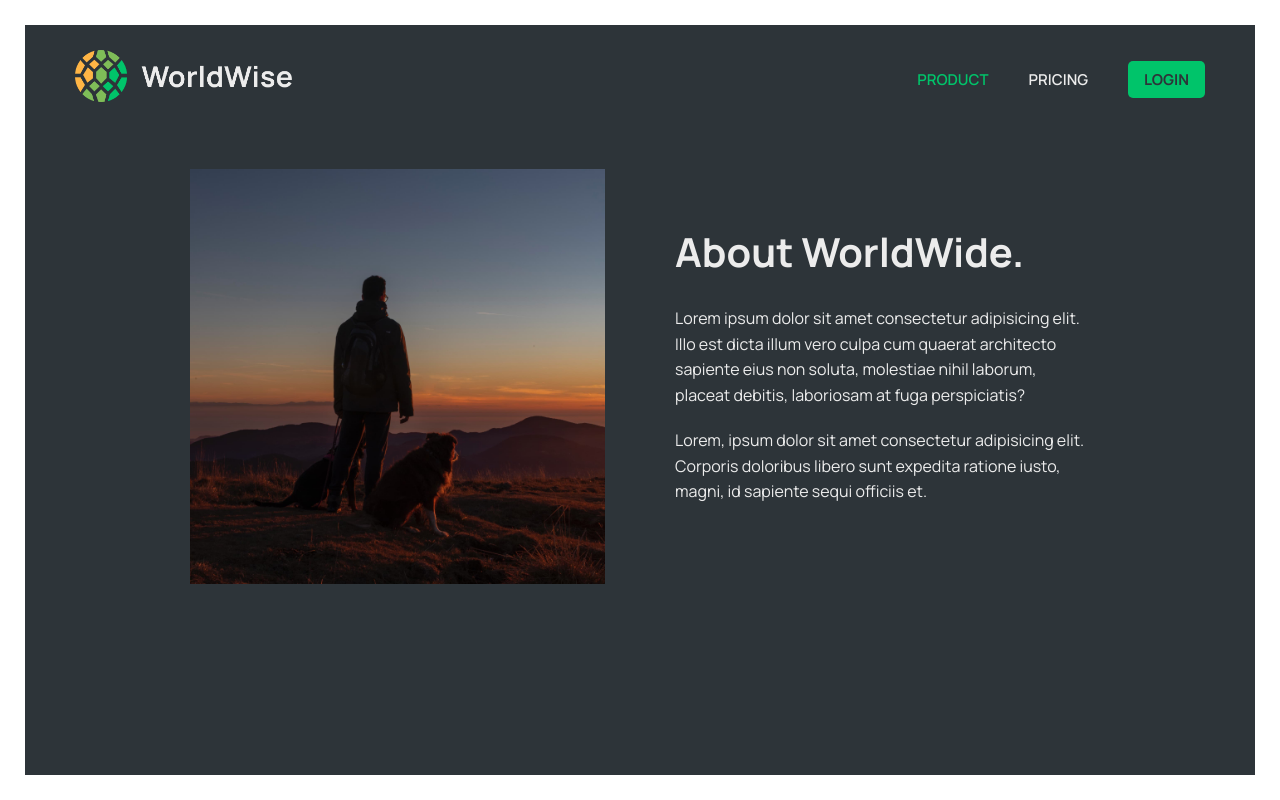
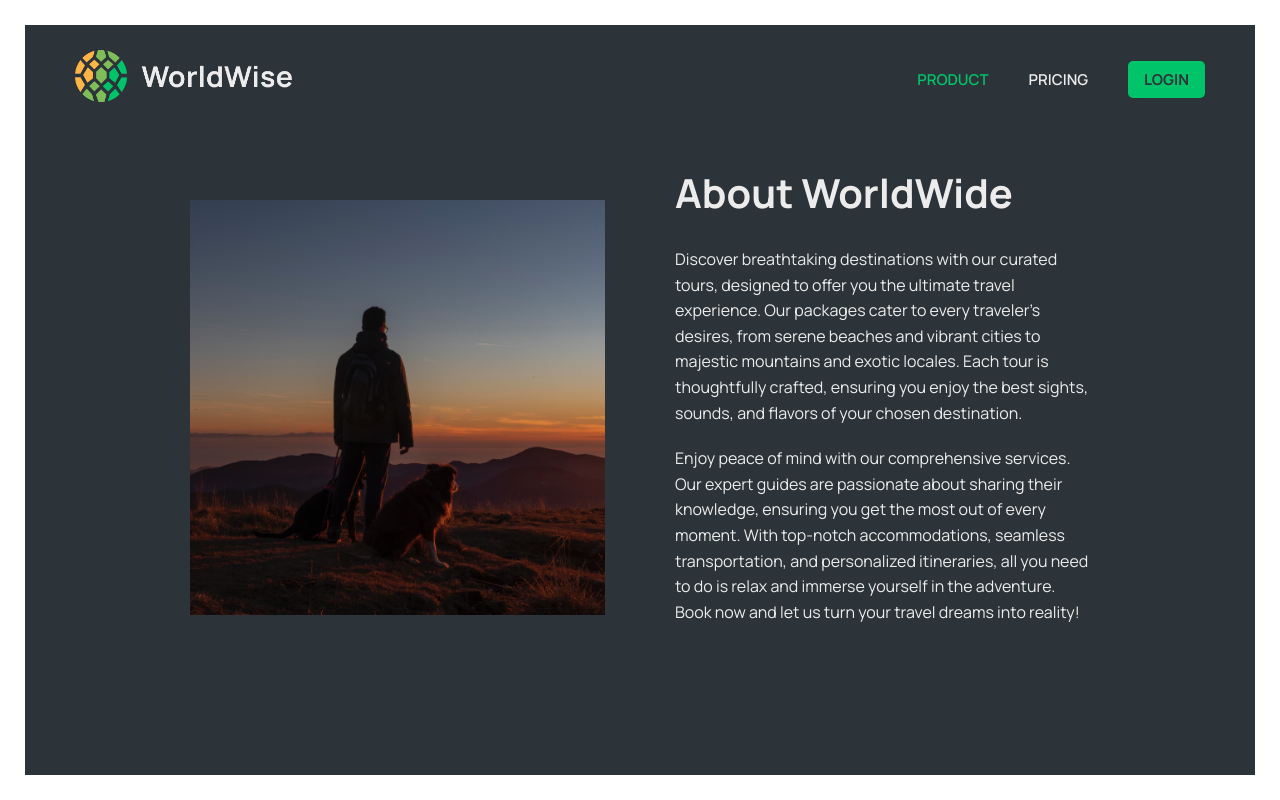
Before and after one commit to Ashiqur2279/world-wise_practice_project, a React (Vite) app: page /product in a window 1280 px wide. Built offline with nearby package versions, Linux system fonts and the light colour scheme; data requests are answered from the project's data file.

Commit message:
the user informarion is updated

```diff
--- a/src/contexts/FakeAuthContext.jsx
+++ b/src/contexts/FakeAuthContext.jsx
@@ -28,10 +28,10 @@ const reducer = (state, action) => {
 
 //fake user data
 const FAKE_USER = {
-  name: "Jack",
-  email: "jack@example.com",
-  password: "qwerty",
-  avatar: "https://i.pravatar.cc/100?u=zz",
+  name: "Ashiqur2279",
+  email: "ashiqurrahman@example.com",
+  password: "Ashiqur2279",
+  avatar: "https://i.ibb.co/BL93JWW/Ashiqur.png",
 };
 // create the provider
 const AuthProvider = ({ children }) => {
@@ -46,7 +46,7 @@ const AuthProvider = ({ children }) => {
     }
   };
   const logout = () => {
-    console.log("ete asche");
+    // console.log("ete asche");
     dispatch({ type: "logout" });
   };
   return (
--- a/src/pages/Login.jsx
+++ b/src/pages/Login.jsx
@@ -7,8 +7,8 @@ import styles from "./Login.module.css";
 
 export default function Login() {
   // PRE-FILL FOR DEV PURPOSES
-  const [email, setEmail] = useState("jack@example.com");
-  const [password, setPassword] = useState("qwerty");
+  const [email, setEmail] = useState("ashiqurrahman@example.com");
+  const [password, setPassword] = useState("Ashiqur2279");
   const { login, isAuthenticated } = useAuth();
   const navigate = useNavigate();
 
--- a/src/pages/Pricing.jsx
+++ b/src/pages/Pricing.jsx
@@ -9,14 +9,17 @@ export default function Product() {
       <section>
         <div>
           <h2>
-            Simple pricing.
+            Join with us
             <br />
             Just $9/month.
           </h2>
           <p>
-            Lorem ipsum dolor, sit amet consectetur adipisicing elit. Vitae vel
-            labore mollitia iusto. Recusandae quos provident, laboriosam fugit
-            voluptatem iste.
+            Explore the world with our exclusive tour packages! Whether you're
+            dreaming of a tropical beach, a cultural city escape, or an
+            adventurous mountain trek, we have the perfect itinerary for you.
+            Join us for an unforgettable journey, complete with expert guides,
+            luxurious accommodations, and unique experiences. Book your
+            adventure today and create memories that will last a lifetime!
           </p>
         </div>
         <img src="img-2.jpg" alt="overview of a large city with skyscrapers" />
--- a/src/pages/Product.jsx
+++ b/src/pages/Product.jsx
@@ -11,17 +11,22 @@ export default function Product() {
           alt="person with dog overlooking mountain with sunset"
         />
         <div>
-          <h2>About WorldWide.</h2>
+          <h2>About WorldWide</h2>
           <p>
-            Lorem ipsum dolor sit amet consectetur adipisicing elit. Illo est
-            dicta illum vero culpa cum quaerat architecto sapiente eius non
-            soluta, molestiae nihil laborum, placeat debitis, laboriosam at fuga
-            perspiciatis?
+            Discover breathtaking destinations with our curated tours, designed
+            to offer you the ultimate travel experience. Our packages cater to
+            every traveler's desires, from serene beaches and vibrant cities to
+            majestic mountains and exotic locales. Each tour is thoughtfully
+            crafted, ensuring you enjoy the best sights, sounds, and flavors of
+            your chosen destination.
           </p>
           <p>
-            Lorem, ipsum dolor sit amet consectetur adipisicing elit. Corporis
-            doloribus libero sunt expedita ratione iusto, magni, id sapiente
-            sequi officiis et.
+            Enjoy peace of mind with our comprehensive services. Our expert
+            guides are passionate about sharing their knowledge, ensuring you
+            get the most out of every moment. With top-notch accommodations,
+            seamless transportation, and personalized itineraries, all you need
+            to do is relax and immerse yourself in the adventure. Book now and
+            let us turn your travel dreams into reality!
           </p>
         </div>
       </section>
```
Also changed, not shown: src/component/User.jsx (+0 -26 lines).
